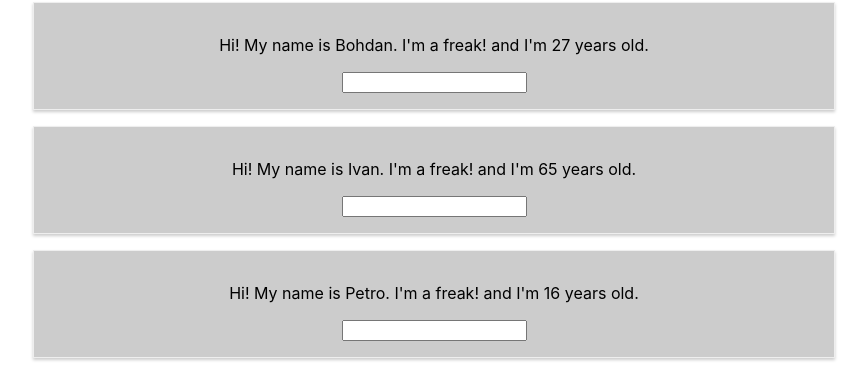
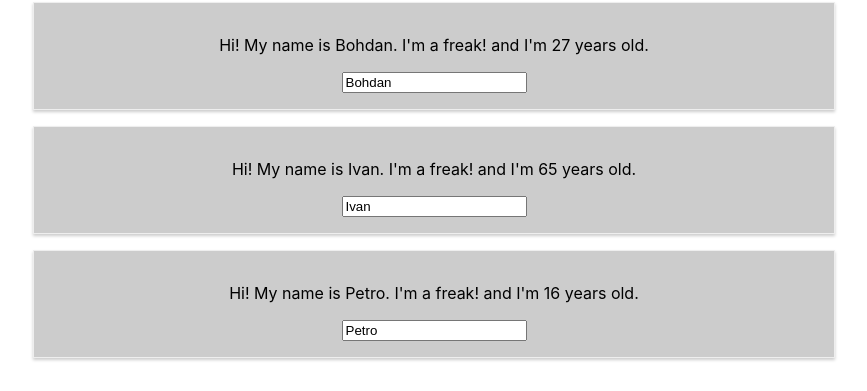
Before and after one commit to BohdanMelvic/React-course, a React (Create React App) app in the folder my-app/: page / in a window 1280 px wide. Both pictures are taken after a click on the button "Switch me!". Shown: the part 136-527 px from the top of the page, without its empty margins (206-1073 px from the left). Built offline with nearby package versions, Linux system fonts and the light colour scheme.

Commit message:
amemded error message

```diff
--- a/my-app/src/components/Persons/Person/Person.js
+++ b/my-app/src/components/Persons/Person/Person.js
@@ -26,7 +26,7 @@ class Person extends Component {
             <div className="Person" style={this.state.style}>
                 <p onClick={this.props.click}>Hi! My name is {this.props.name}. I'm a freak! and I'm {this.props.age} years old.</p>
                 <p>{this.props.children}</p>
-                <input type="text" onChange={this.props.changed}/>
+                <input type="text" onChange={this.props.changed} value={this.props.name}/>
             </div>
         )
     }
--- a/my-app/src/components/Persons/Persons.js
+++ b/my-app/src/components/Persons/Persons.js
@@ -1,17 +1,8 @@
  import React, {Component} from 'react'
  import Person from './Person/Person.js';
- import ErrorBoundary from '../ErrorBoundary/ErrorBoundary';
+ //import ErrorBoundary from '../ErrorBoundary/ErrorBoundary';
 
  class Persons extends Component {
-  //  constructor(props) {
-  //    super(props);
-  //  }
-
-  // static getDerivedStateFromProps(props, state) {
-  //   console.log('[Persons.js] getDerivedStateFromProps');
-  //   return state;
-  // }
-
   shouldComponentUpdate(nextProps, nextState) {
     console.log('[Persons.js] shouldComponentUpdate');
     return true;
@@ -30,15 +21,13 @@
     console.log('[Persons.js] rendring...');
     return this.props.persons.map( (person, index) => {
       return (
-        <ErrorBoundary>
         <Person
+          key={index}
           name={person.name}
           age={person.age}
           click={ () => this.props.clicked(index)}
           changed={ (event) => {  this.props.changed(event, person.id)} }
-          key={person.id}
         />
-        </ErrorBoundary>
       );
     });
   }
```
